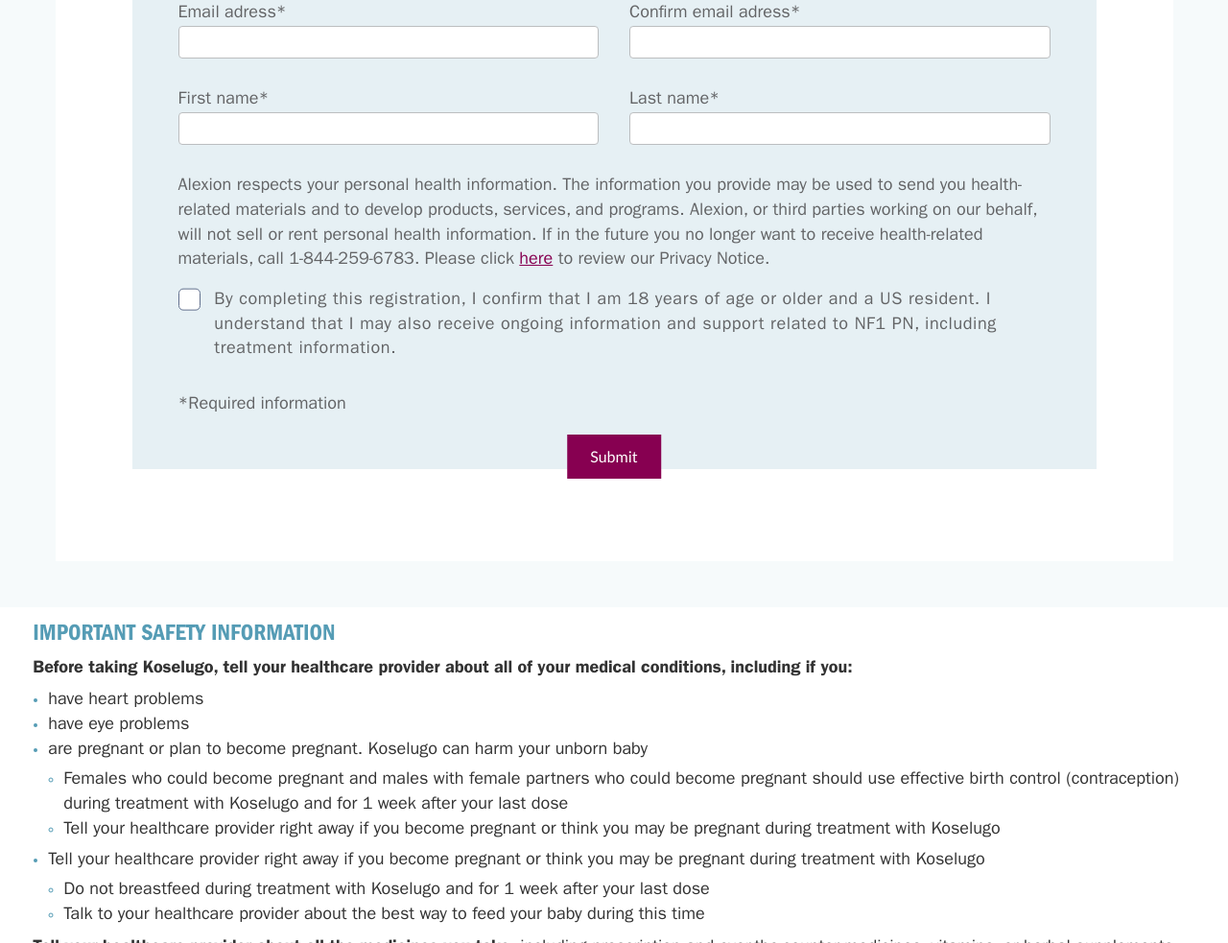
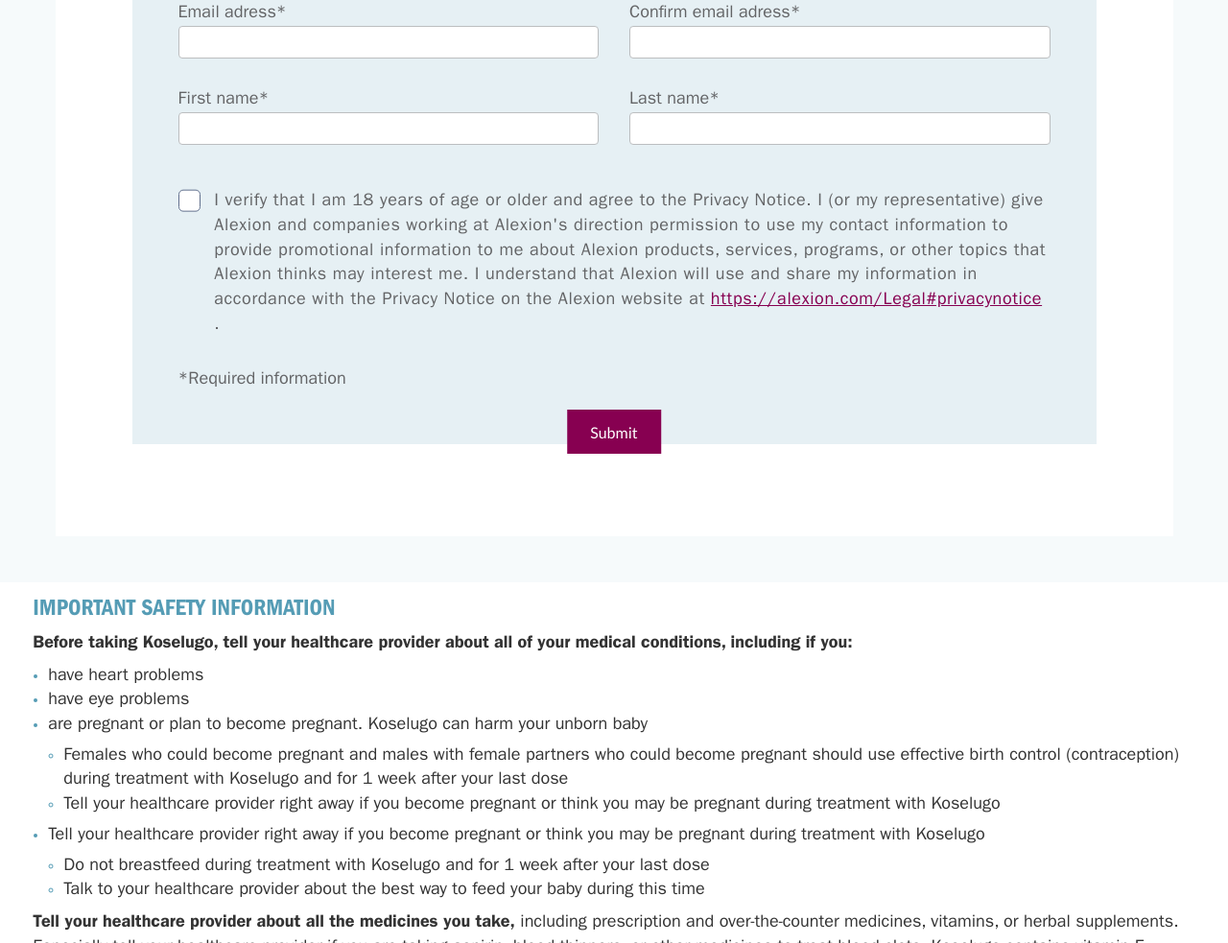
Before and after one commit to HackMort/koselugo, an Astro site: page /savingsandsupport in a window 1280 px wide. Shown: the part 3599-4582 px from the top of the page at 96% size. Built offline with nearby package versions, Linux system fonts and the light colour scheme; Astro itself is replaced by a stand-in of ours.

Commit message:
Fix Video Link

```diff
--- a/src/pages/savingsandsupport.astro
+++ b/src/pages/savingsandsupport.astro
@@ -180,7 +180,9 @@ import OneSource from "../components/OneSource.astro";
     <div class="video__text">
       <p>
         To see the inspiring story of how 8-year-old Cooper and his family
-        helped manage his treatment, view the <a href="#">video</a>.
+        helped manage his treatment, view the <a
+          href="/resources.html#resources-videos">video</a
+        >.
       </p>
     </div>
 
@@ -389,19 +391,6 @@ import OneSource from "../components/OneSource.astro";
             <!-- Disclaimer -->
             <div class="form__control-disclaimer">
               <fieldset>
-                <p class="form__control-legend">
-                  Alexion respects your personal health information. The
-                  information you provide may be used to send you health-related
-                  materials and to develop products, services, and programs.
-                  Alexion, or third parties working on our behalf, will not sell
-                  or rent personal health information. If in the future you no
-                  longer want to receive health-related materials, call
-                  1-844-259-6783. Please click <a
-                    href="https://alexion.com/Legal#privacynotice"
-                    target="_blank">here</a
-                  > to review our Privacy Notice.
-                </p>
-
                 <div
                   class="form__control"
                   data-touched="false"
@@ -419,10 +408,19 @@ import OneSource from "../components/OneSource.astro";
                       onchange="validateFormControl(event)"
                     />
                     <label class="form__control-label" for="disclaimer"
-                      >By completing this registration, I confirm that I am 18
-                      years of age or older and a US resident. I understand that
-                      I may also receive ongoing information and support related
-                      to NF1 PN, including treatment information.</label
+                      >I verify that I am 18 years of age or older and agree to
+                      the Privacy Notice. I (or my representative) give Alexion
+                      and companies working at Alexion's direction permission to
+                      use my contact information to provide promotional
+                      information to me about Alexion products, services,
+                      programs, or other topics that Alexion thinks may interest
+                      me. I understand that Alexion will use and share my
+                      information in accordance with the Privacy Notice on the
+                      Alexion website at <a
+                        href="https://alexion.com/Legal#privacynotice"
+                        target="_blank"
+                        >https://alexion.com/Legal#privacynotice</a
+                      > .</label
                     >
                   </div>
                   <p class="form__control-error">Important info/error</p>
```
